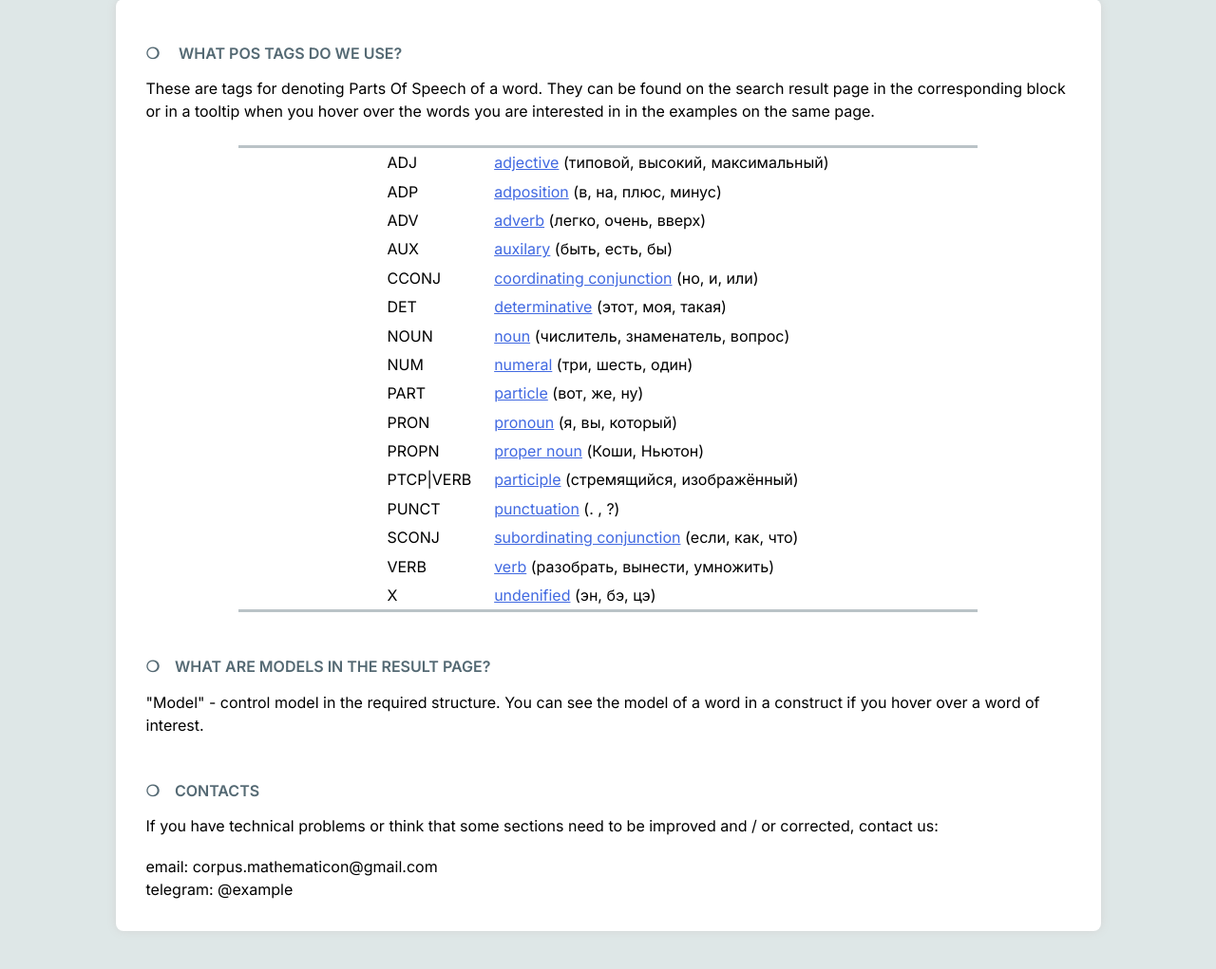
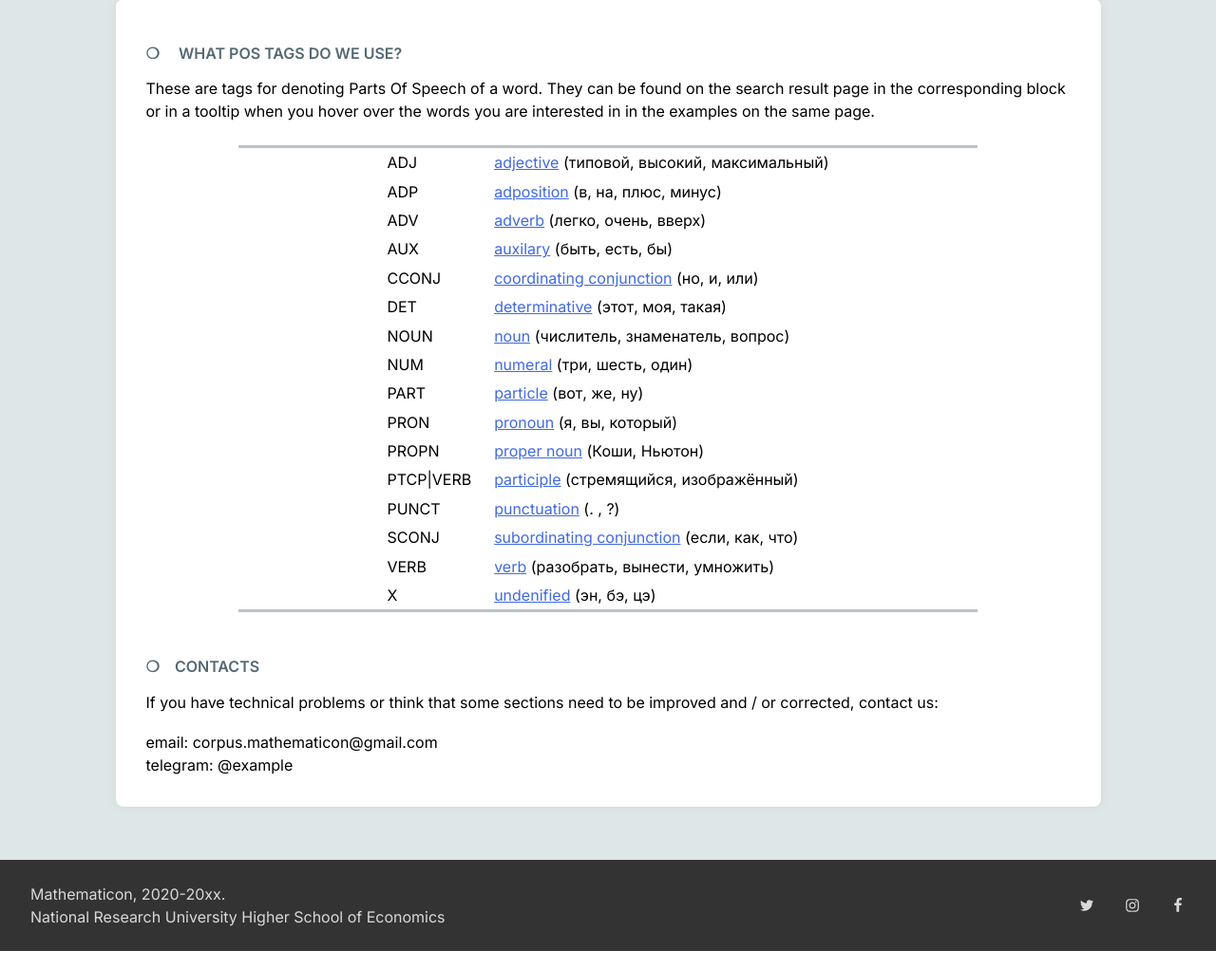
Before and after one commit to vknyazkova/mathematicon_mathIR, a Flask app: a page that uses mathematicon/webui/templates/help.html in a window 1280 px wide. Shown: the part 233-1254 px from the top of the page at 95% size. Run offline with Flask 3, Linux system fonts and the light colour scheme; the visitor is signed in with stand-in values (Sample User, id 1).

Commit message:
delete old info

```diff
--- a/mathematicon/webui/templates/help.html
+++ b/mathematicon/webui/templates/help.html
@@ -183,19 +183,6 @@
               </div>
             </div>
           </div>
-          <span class="help-q2 question"
-              data-ru="❍&nbsp; &nbsp; &nbsp;Что такое 'модель' на странице результата поиска?"
-              data-en="❍&nbsp; &nbsp; What are models in the result page?">
-          </span>
-          <span>
-            <span class="help-a"
-            data-ru='"Модель" - модель управления в конструкции. Ее можно увидеть, если вы наведете
-            на интересующее вас слово.'
-            data-en='"Model" - control model in the required structure. You can see the
-              model of a word in a construct if you hover over a word of
-              interest.'>
-            </span>
-            <br />
           </span>
           <span class="help-q3 question"
           data-ru="❍&nbsp; &nbsp; Контакты"
```
